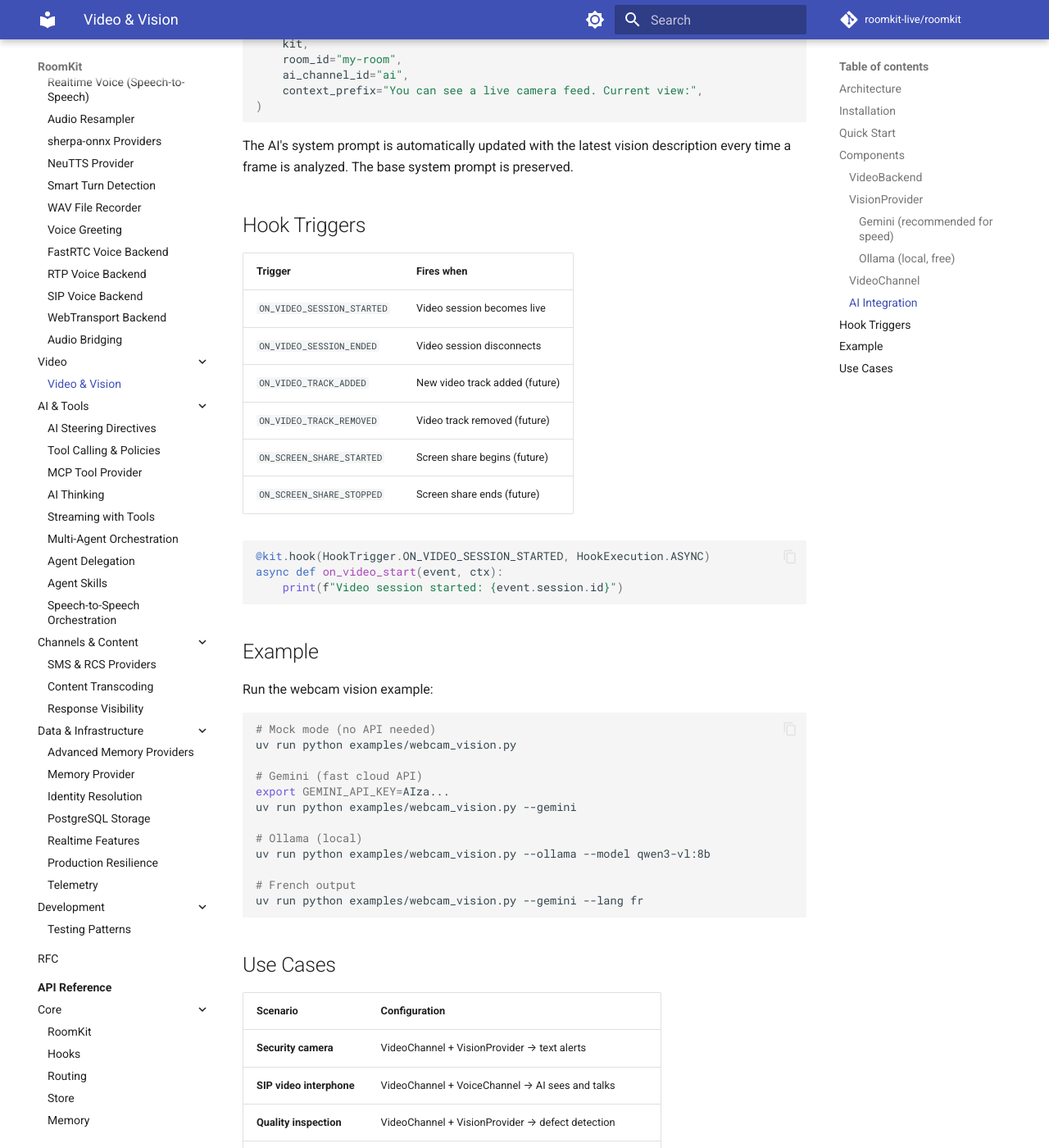
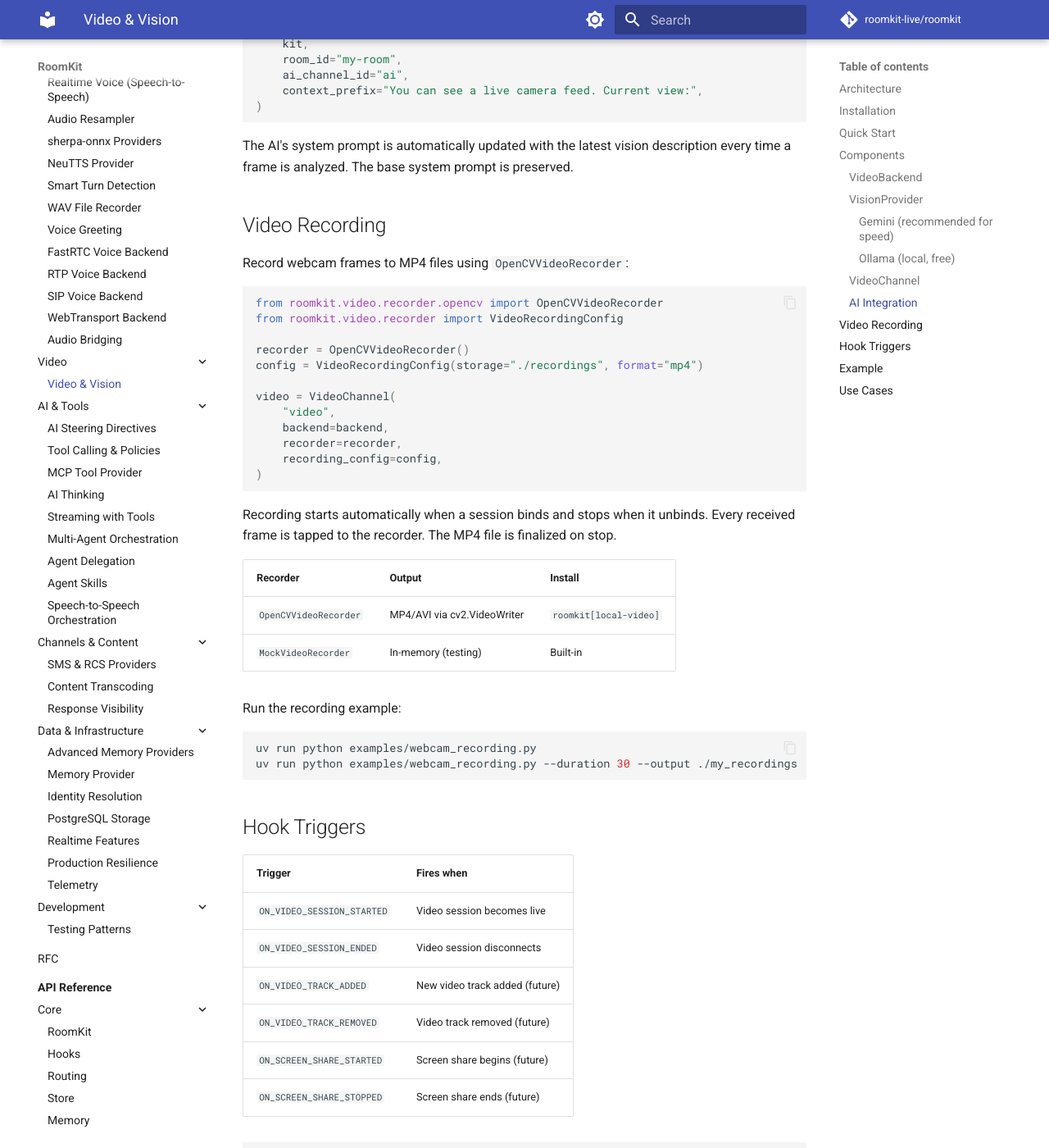
Before and after one commit to roomkit-live/roomkit-docs, an MkDocs documentation site: the page built from docs/guides/video-vision.md, in a window 1280 px wide and 1400 px high, scrolled down 3328 px. Shown: the whole window at 82% size. Built offline with MkDocs 1.6.1 and Material for MkDocs 9.7.7, drawn with Linux system fonts in a browser that asks for light colours; comment, search, counter and statistics services are not loaded.

Commit message:
docs: add video recording section to video guide
Co-Authored-By: Claude Opus 4.6 (1M context) <noreply@anthropic.com>

````diff
--- a/docs/guides/video-vision.md
+++ b/docs/guides/video-vision.md
@@ -157,6 +157,39 @@ setup_video_vision(
 
 The AI's system prompt is automatically updated with the latest vision description every time a frame is analyzed. The base system prompt is preserved.
 
+## Video Recording
+
+Record webcam frames to MP4 files using `OpenCVVideoRecorder`:
+
+```python
+from roomkit.video.recorder.opencv import OpenCVVideoRecorder
+from roomkit.video.recorder import VideoRecordingConfig
+
+recorder = OpenCVVideoRecorder()
+config = VideoRecordingConfig(storage="./recordings", format="mp4")
+
+video = VideoChannel(
+    "video",
+    backend=backend,
+    recorder=recorder,
+    recording_config=config,
+)
+```
+
+Recording starts automatically when a session binds and stops when it unbinds. Every received frame is tapped to the recorder. The MP4 file is finalized on stop.
+
+| Recorder | Output | Install |
+|----------|--------|---------|
+| `OpenCVVideoRecorder` | MP4/AVI via cv2.VideoWriter | `roomkit[local-video]` |
+| `MockVideoRecorder` | In-memory (testing) | Built-in |
+
+Run the recording example:
+
+```bash
+uv run python examples/webcam_recording.py
+uv run python examples/webcam_recording.py --duration 30 --output ./my_recordings
+```
+
 ## Hook Triggers
 
 | Trigger | Fires when |
````
